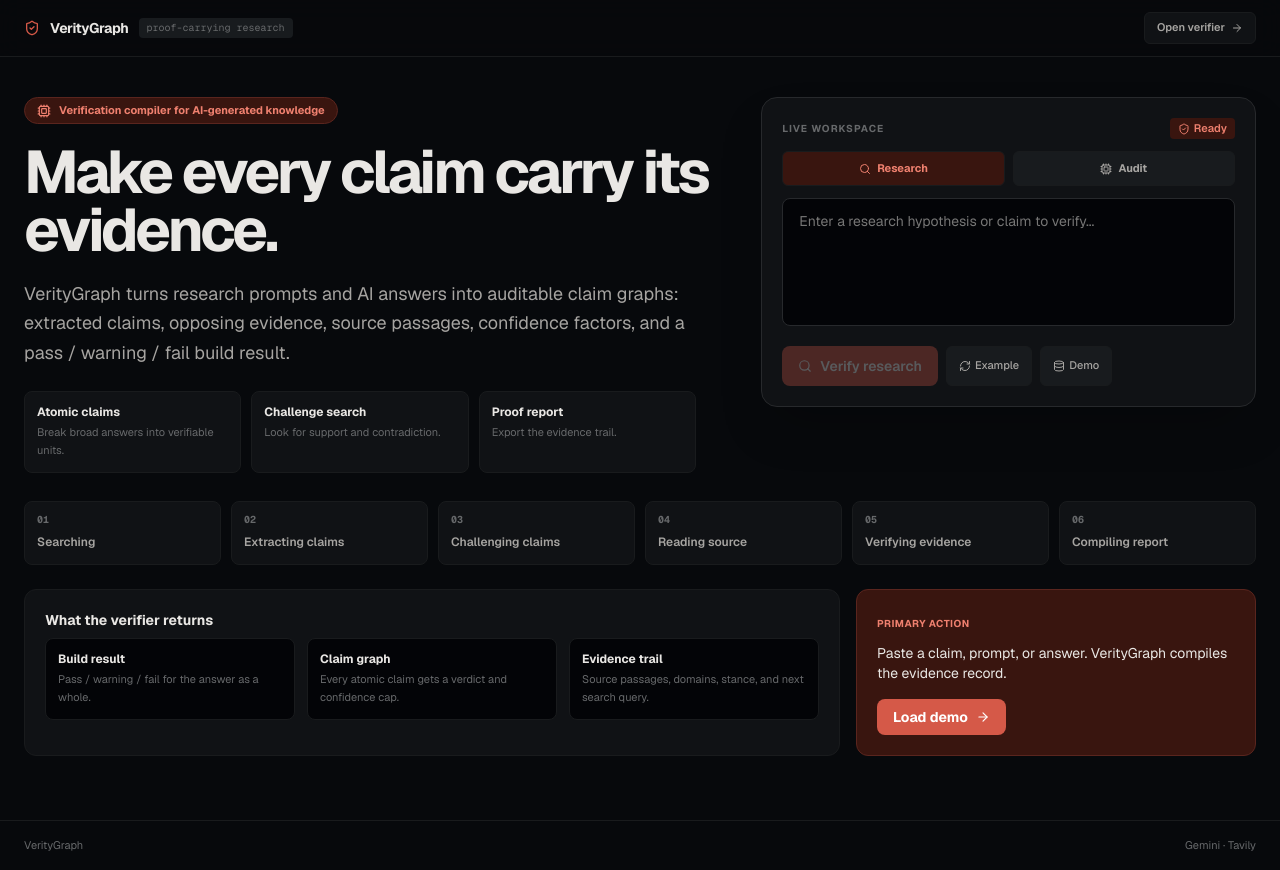
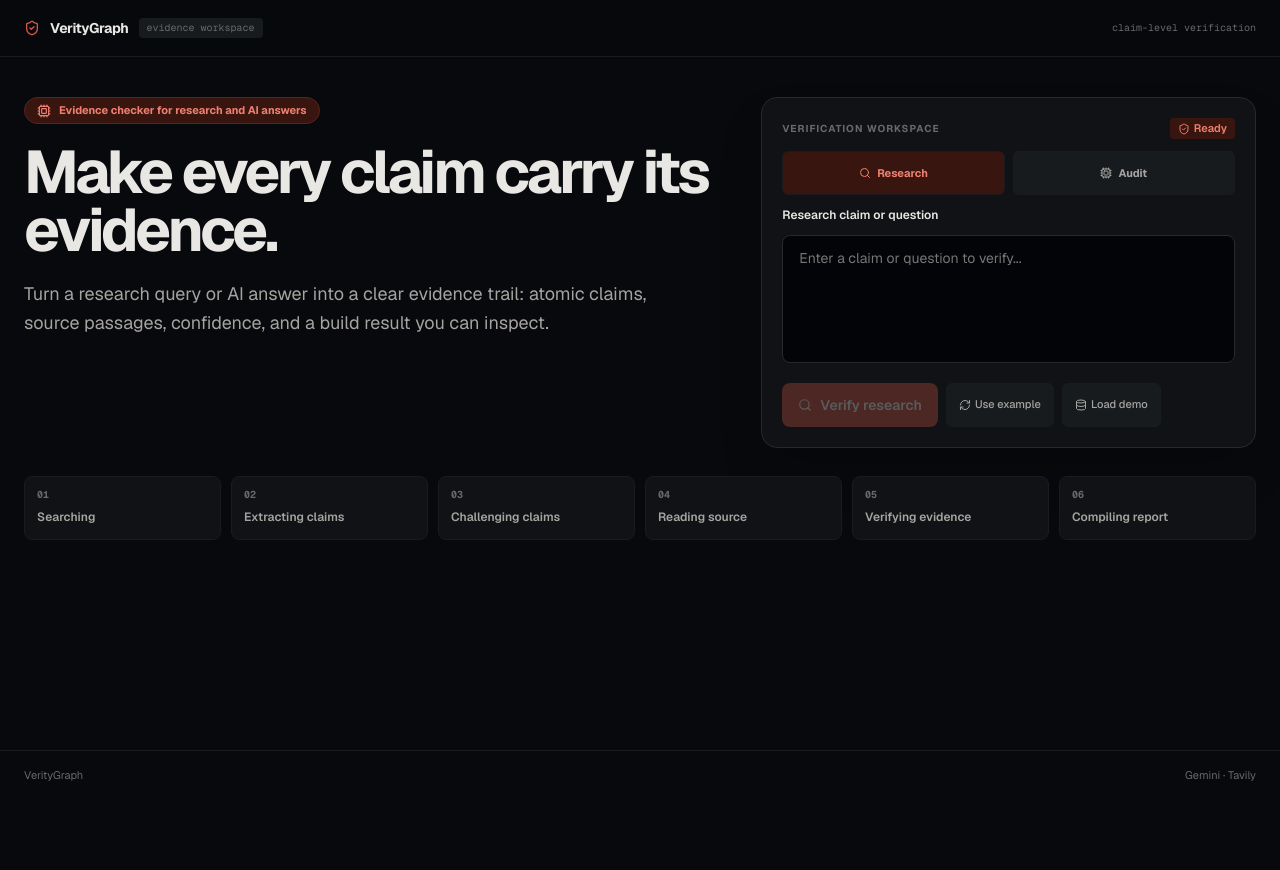
Before and after one commit to ambitious-scrap/veritygraph, a Next.js app in the folder frontend/: page / in a window 1280 px wide. After the commit the page ends 800 px from the top, so only its background shows below. Built offline with nearby package versions, Linux system fonts and the light colour scheme.

Commit message:
style: distill and polish verifier workspace

```diff
--- a/frontend/src/app/globals.css
+++ b/frontend/src/app/globals.css
@@ -149,3 +149,15 @@ body {
   transition-duration: var(--dur);
   transition-timing-function: var(--ease);
 }
+
+.tr:hover:not(:disabled) {
+  filter: brightness(1.12);
+}
+
+.tr:active:not(:disabled) {
+  transform: translateY(1px);
+}
+
+.tr:disabled {
+  cursor: not-allowed;
+}
--- a/frontend/src/app/page.tsx
+++ b/frontend/src/app/page.tsx
@@ -19,7 +19,6 @@ import {
   Globe,
   Clock,
   Layers,
-  ArrowRight,
   FileCode,
   Download,
   Copy,
@@ -258,14 +257,12 @@ export default function Home() {
             </span>
             <span className="hidden sm:inline-flex text-[10px] font-mono px-2 py-0.5 rounded"
                   style={{ color: 'var(--ink-3)', background: 'var(--bg-overlay)' }}>
-              proof-carrying research
+              evidence workspace
             </span>
           </div>
-          <button type="button" onClick={() => inputRef.current?.focus()}
-            className="inline-flex items-center gap-1.5 rounded-md px-3 py-1.5 text-[11px] font-semibold tr"
-            style={{ color: 'var(--ink-2)', background: 'var(--bg-raised)', border: '1px solid var(--border-subtle)' }}>
-            Open verifier <ArrowRight className="w-3 h-3" />
-          </button>
+          <span className="text-[10px] font-mono" style={{ color: 'var(--ink-3)' }}>
+            claim-level verification
+          </span>
         </div>
       </header>
 
@@ -275,35 +272,23 @@ export default function Home() {
             <div className="inline-flex items-center gap-2 rounded-full px-3 py-1 mb-5"
                  style={{ color: 'var(--accent-text)', background: 'var(--accent-dim)', border: '1px solid oklch(0.34 0.08 30)' }}>
               <Cpu className="w-3.5 h-3.5" />
-              <span className="text-[11px] font-bold">Verification compiler for AI-generated knowledge</span>
+              <span className="text-[11px] font-bold">Evidence checker for research and AI answers</span>
             </div>
             <h1 className="text-4xl sm:text-5xl lg:text-6xl font-bold tracking-tight leading-[0.96] max-w-3xl"
                 style={{ color: 'var(--ink)', letterSpacing: '-0.055em' }}>
               Make every claim carry its evidence.
             </h1>
             <p className="text-base sm:text-lg leading-relaxed mt-5 max-w-2xl" style={{ color: 'var(--ink-2)' }}>
-              VerityGraph turns research prompts and AI answers into auditable claim graphs: extracted claims, opposing evidence, source passages, confidence factors, and a pass / warning / fail build result.
+              Turn a research query or AI answer into a clear evidence trail: atomic claims, source passages, confidence, and a build result you can inspect.
             </p>
 
-            <div className="grid grid-cols-1 sm:grid-cols-3 gap-2.5 mt-6 max-w-2xl">
-              {[
-                ['Atomic claims', 'Break broad answers into verifiable units.'],
-                ['Challenge search', 'Look for support and contradiction.'],
-                ['Proof report', 'Export the evidence trail.'],
-              ].map(([title, body]) => (
-                <div key={title} className="rounded-lg p-3" style={{ background: 'var(--bg-raised)', border: '1px solid var(--border-subtle)' }}>
-                  <span className="text-xs font-bold block" style={{ color: 'var(--ink)' }}>{title}</span>
-                  <span className="text-[11px] leading-relaxed block mt-1" style={{ color: 'var(--ink-3)' }}>{body}</span>
-                </div>
-              ))}
-            </div>
           </div>
 
           <aside className="lg:col-span-5 anim-in" style={{ animationDelay: '80ms' }}>
             <div className="rounded-2xl p-4 sm:p-5 shadow-2xl" style={{ background: 'var(--bg-raised)', border: '1px solid var(--border)' }}>
               <div className="flex items-center justify-between mb-3">
                 <span className="text-[10px] font-bold uppercase tracking-widest" style={{ color: 'var(--ink-3)', letterSpacing: '0.1em' }}>
-                  Live workspace
+                  Verification workspace
                 </span>
                 {run ? <BuildBadge s={run.buildResult.status} /> : (
                   <span className="inline-flex items-center gap-1 rounded px-2 py-0.5 text-[11px] font-semibold" style={{ color: 'var(--accent-text)', background: 'var(--accent-dim)' }}>
@@ -313,21 +298,21 @@ export default function Home() {
               </div>
 
               <div className="flex gap-2 mb-3" role="tablist" aria-label="Workflow mode">
-                <button type="button" onClick={() => setSelectedMode('research')} aria-pressed={selectedMode === 'research'}
-                  className="inline-flex flex-1 items-center justify-center gap-1.5 px-3 py-2 text-[11px] font-bold rounded-md tr"
+                <button type="button" role="tab" onClick={() => setSelectedMode('research')} aria-selected={selectedMode === 'research'}
+                  className="inline-flex min-h-11 flex-1 items-center justify-center gap-1.5 px-3 py-2 text-[11px] font-bold rounded-md tr"
                   style={{ background: selectedMode === 'research' ? 'var(--accent-dim)' : 'var(--bg-overlay)', color: selectedMode === 'research' ? 'var(--accent-text)' : 'var(--ink-2)', border: '1px solid var(--border-subtle)' }}>
                   <Search className="w-3 h-3" /> Research
                 </button>
-                <button type="button" onClick={() => setSelectedMode('audit')} aria-pressed={selectedMode === 'audit'}
-                  className="inline-flex flex-1 items-center justify-center gap-1.5 px-3 py-2 text-[11px] font-bold rounded-md tr"
+                <button type="button" role="tab" onClick={() => setSelectedMode('audit')} aria-selected={selectedMode === 'audit'}
+                  className="inline-flex min-h-11 flex-1 items-center justify-center gap-1.5 px-3 py-2 text-[11px] font-bold rounded-md tr"
                   style={{ background: selectedMode === 'audit' ? 'var(--accent-dim)' : 'var(--bg-overlay)', color: selectedMode === 'audit' ? 'var(--accent-text)' : 'var(--ink-2)', border: '1px solid var(--border-subtle)' }}>
                   <Cpu className="w-3 h-3" /> Audit
                 </button>
               </div>
 
               <form onSubmit={handleVerify} className="space-y-3">
-                <label htmlFor="research-query" className="sr-only">
-                  {selectedMode === 'audit' ? 'Paste AI-generated answer' : 'Enter research query'}
+                <label htmlFor="research-query" className="block text-xs font-semibold" style={{ color: 'var(--ink)' }}>
+                  {selectedMode === 'audit' ? 'AI answer or report' : 'Research claim or question'}
                 </label>
                 <textarea
                   ref={inputRef}
@@ -336,13 +321,13 @@ export default function Home() {
                   value={query}
                   onChange={(e) => setQuery(e.target.value)}
                   disabled={isAnalyzing}
-                  placeholder={selectedMode === 'audit' ? 'Paste an AI-generated answer or report to audit...' : 'Enter a research hypothesis or claim to verify...'}
+                  placeholder={selectedMode === 'audit' ? 'Paste the answer or report you want to check...' : 'Enter a claim or question to verify...'}
                   className="w-full h-32 rounded-lg px-4 py-3 text-sm resize-none overflow-y-auto tr disabled:opacity-40"
                   style={{ background: 'var(--bg-inset)', color: 'var(--ink)', border: '1px solid var(--border)' }}
                 />
                 <div className="flex flex-wrap gap-2">
                   <button type="submit" disabled={isAnalyzing || !query.trim()}
-                    className="inline-flex items-center justify-center gap-2 px-4 py-2.5 text-sm font-semibold rounded-lg disabled:opacity-30 tr"
+                    className="inline-flex min-h-11 items-center justify-center gap-2 px-4 py-2.5 text-sm font-semibold rounded-lg disabled:opacity-30 tr"
                     style={{ background: 'var(--accent)', color: '#fff' }}
                     onMouseEnter={(e) => { if (!e.currentTarget.disabled) e.currentTarget.style.background = 'var(--accent-hover)'; }}
                     onMouseLeave={(e) => { e.currentTarget.style.background = 'var(--accent)'; }}>
@@ -356,14 +341,14 @@ export default function Home() {
                     )}
                   </button>
                   <button type="button" onClick={loadExample} disabled={isAnalyzing}
-                    className="inline-flex items-center gap-1 px-3 py-2 text-[11px] font-medium rounded-md disabled:opacity-30 tr"
+                    className="inline-flex min-h-11 items-center gap-1 px-3 py-2 text-[11px] font-medium rounded-md disabled:opacity-30 tr"
                     style={{ background: 'var(--bg-overlay)', color: 'var(--ink-2)', border: '1px solid var(--border-subtle)' }}>
-                    <RefreshCw className="w-3 h-3" /> Example
+                    <RefreshCw className="w-3 h-3" /> Use example
                   </button>
                   <button type="button" onClick={loadDemo} disabled={isAnalyzing}
-                    className="inline-flex items-center gap-1 px-3 py-2 text-[11px] font-medium rounded-md disabled:opacity-30 tr"
+                    className="inline-flex min-h-11 items-center gap-1 px-3 py-2 text-[11px] font-medium rounded-md disabled:opacity-30 tr"
                     style={{ background: 'var(--bg-overlay)', color: 'var(--ink-2)', border: '1px solid var(--border-subtle)' }}>
-                    <Database className="w-3 h-3" /> Demo
+                    <Database className="w-3 h-3" /> Load demo
                   </button>
                 </div>
               </form>
@@ -396,32 +381,6 @@ export default function Home() {
           ))}
         </section>
 
-        {!run && !isAnalyzing && (
-          <section className="grid grid-cols-1 lg:grid-cols-3 gap-4 mb-6 anim-in">
-            <div className="lg:col-span-2 rounded-xl p-5" style={{ background: 'var(--bg-raised)', border: '1px solid var(--border-subtle)' }}>
-              <h2 className="text-sm font-bold mb-2" style={{ color: 'var(--ink)' }}>What the verifier returns</h2>
-              <div className="grid grid-cols-1 sm:grid-cols-3 gap-3">
-                {[
-                  ['Build result', 'Pass / warning / fail for the answer as a whole.'],
-                  ['Claim graph', 'Every atomic claim gets a verdict and confidence cap.'],
-                  ['Evidence trail', 'Source passages, domains, stance, and next search query.'],
-                ].map(([title, body]) => (
-                  <div key={title} className="rounded-lg p-3" style={{ background: 'var(--bg-inset)', border: '1px solid var(--border-subtle)' }}>
-                    <span className="text-xs font-bold block" style={{ color: 'var(--ink)' }}>{title}</span>
-                    <span className="text-[11px] leading-relaxed block mt-1" style={{ color: 'var(--ink-3)' }}>{body}</span>
-                  </div>
-                ))}
-              </div>
-            </div>
-            <div className="rounded-xl p-5" style={{ background: 'var(--accent-dim)', border: '1px solid oklch(0.34 0.08 30)' }}>
-              <span className="text-[10px] font-bold uppercase tracking-wider" style={{ color: 'var(--accent-text)' }}>Primary action</span>
-              <p className="text-sm mt-2 mb-4" style={{ color: 'var(--ink)' }}>Paste a claim, prompt, or answer. VerityGraph compiles the evidence record.</p>
-              <button type="button" onClick={loadDemo} className="inline-flex items-center gap-2 px-4 py-2 rounded-lg text-sm font-bold tr" style={{ background: 'var(--accent)', color: '#fff' }}>
-                Load demo <ArrowRight className="w-3.5 h-3.5" />
-              </button>
-            </div>
-          </section>
-        )}
 
         {run && (
           <div className="space-y-5 anim-in">
@@ -432,14 +391,14 @@ export default function Home() {
               </span>
               <div className="flex gap-2">
                 <button type="button" onClick={() => exportReport('md')}
-                  className="inline-flex items-center gap-1 px-2.5 py-1.5 text-[11px] font-semibold rounded-md tr"
+                  className="inline-flex min-h-11 items-center gap-1 px-2.5 py-1.5 text-[11px] font-semibold rounded-md tr"
                   style={{ background: 'var(--bg-overlay)', color: 'var(--ink-2)', border: '1px solid var(--border-subtle)' }}>
-                  <Download className="w-3 h-3" /> Export Markdown
+                  <Download className="w-3 h-3" /> Download Markdown
                 </button>
                 <button type="button" onClick={() => exportReport('json')}
-                  className="inline-flex items-center gap-1 px-2.5 py-1.5 text-[11px] font-semibold rounded-md tr"
+                  className="inline-flex min-h-11 items-center gap-1 px-2.5 py-1.5 text-[11px] font-semibold rounded-md tr"
                   style={{ background: 'var(--bg-overlay)', color: 'var(--ink-2)', border: '1px solid var(--border-subtle)' }}>
-                  <FileCode className="w-3 h-3" /> Export JSON
+                  <FileCode className="w-3 h-3" /> Download JSON
                 </button>
               </div>
             </div>
```
Also changed, not shown: 2 other files (tests, documents, lock files or other folders).
